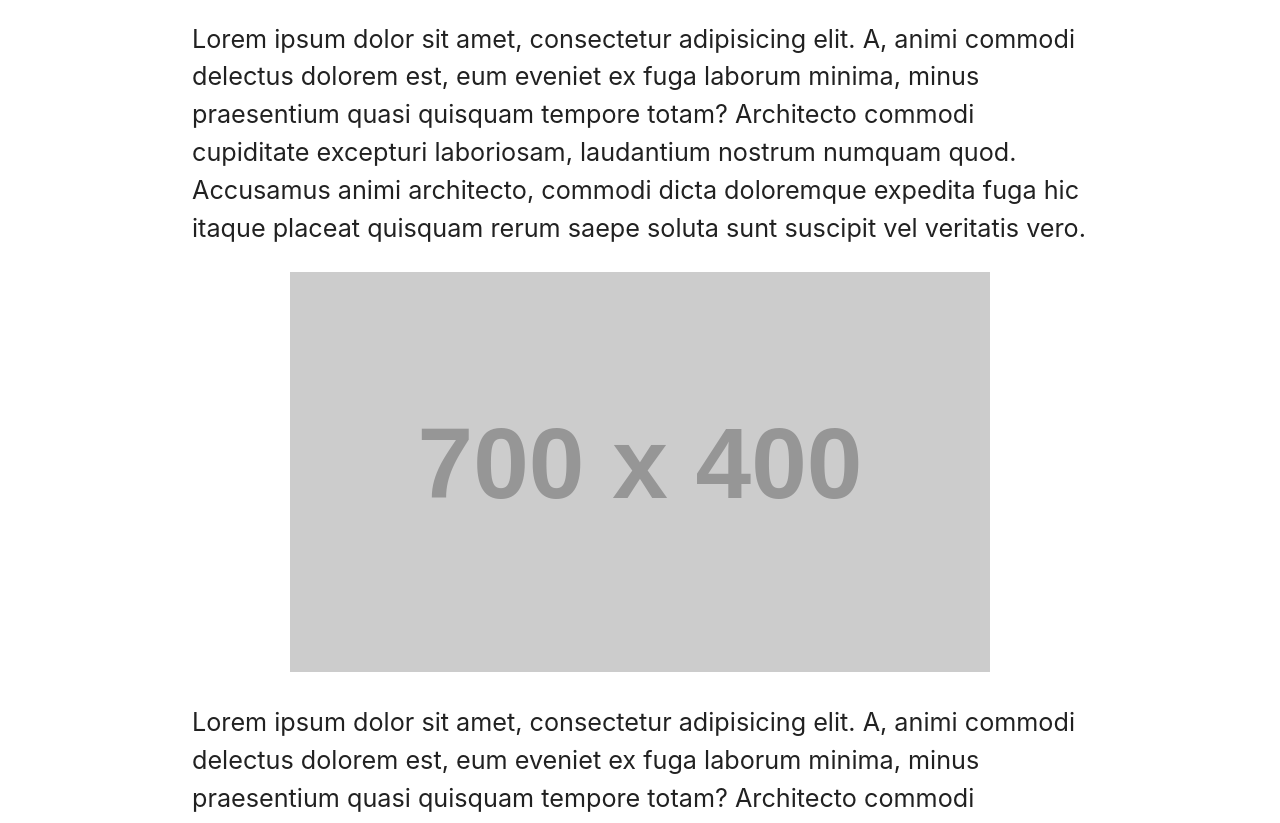
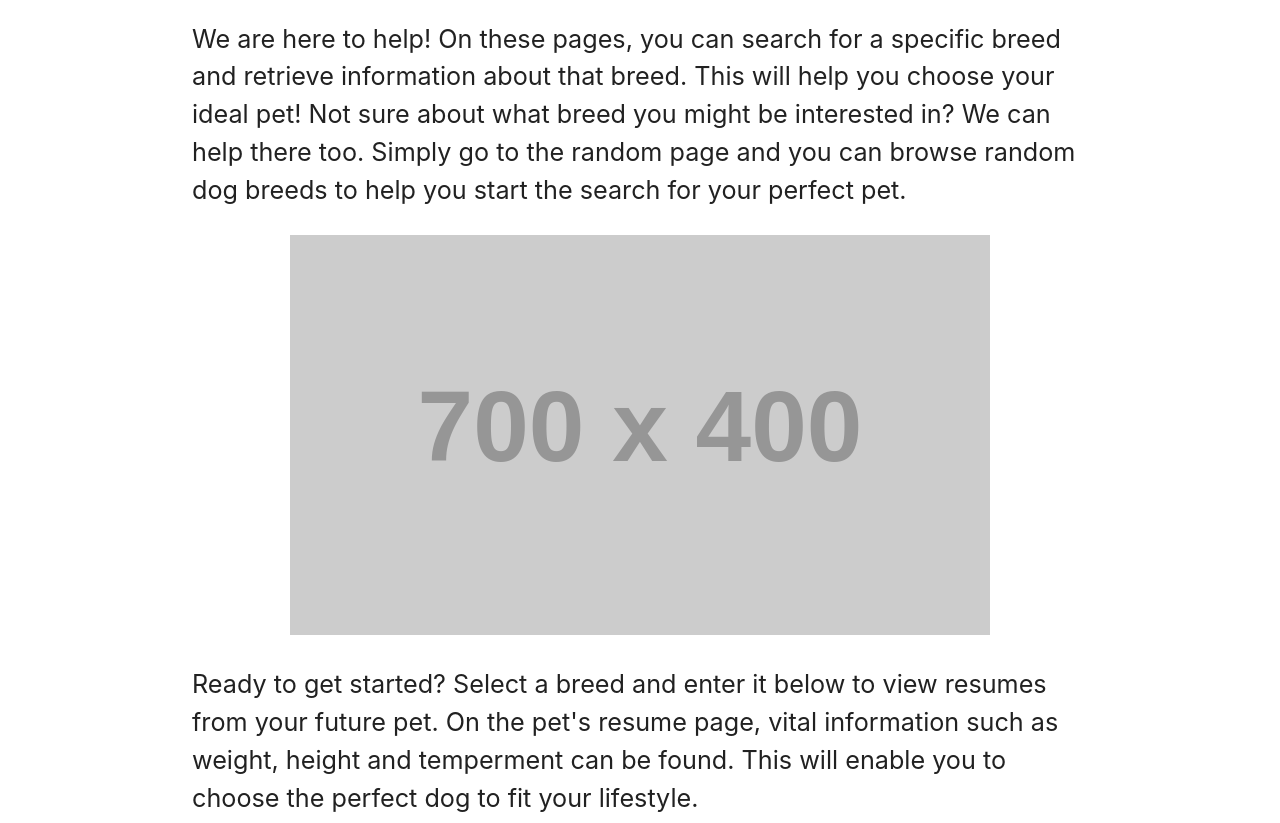
Before and after one commit to ChefJayPeek/petResume, a plain HTML site: page index.html in a window 1280 px wide. Shown: the part 163-986 px from the top of the page. Drawn offline with nearby package versions, Linux system fonts and the light colour scheme; no server answers; placeholder pictures from the web are drawn by us.

Commit message:
Jay code (#26)
* Populate breed name, weight and height based on response from dogapi functional

* fixing locally created confilct

* added text to main-page.html

* added text to main-page.html

```diff
--- a/index.html
+++ b/index.html
@@ -26,11 +26,11 @@
 <main>
 <div class="container">
     <h2 class="center">Looking for a pet?</h2>
-    <p class="flow-text">Lorem ipsum dolor sit amet, consectetur adipisicing elit. A, animi commodi delectus dolorem est, eum eveniet ex fuga laborum minima, minus praesentium quasi quisquam tempore totam? Architecto commodi cupiditate excepturi laboriosam, laudantium nostrum numquam quod. Accusamus animi architecto, commodi dicta doloremque expedita fuga hic itaque placeat quisquam rerum saepe soluta sunt suscipit vel veritatis vero.</p>
+    <p class="flow-text">We are here to help!  On these pages, you can search for a specific breed and retrieve information about that breed.  This will help you choose your ideal pet!  Not sure about what breed you might be interested in?  We can help there too.  Simply go to the random page and you can browse random dog breeds to help you start the search for your perfect pet.</p>
     <div id="gallery" class="center">
         <img src="https://placehold.it/700x400" alt="placeholder">
     </div>
-    <p class="flow-text">Lorem ipsum dolor sit amet, consectetur adipisicing elit. A, animi commodi delectus dolorem est, eum eveniet ex fuga laborum minima, minus praesentium quasi quisquam tempore totam? Architecto commodi cupiditate excepturi laboriosam, laudantium nostrum numquam quod. Accusamus animi architecto, commodi dicta doloremque expedita fuga hic itaque placeat quisquam rerum saepe soluta sunt suscipit vel veritatis vero.</p>
+    <p class="flow-text">Ready to get started?  Select a breed and enter it below to view resumes from your future pet.  On the pet's resume page, vital information such as weight, height and temperment can be found.  This will enable you to choose the perfect dog to fit your lifestyle.</p>
 
     <h4 class="center">Learn about your future dog now:</h4>
     <!--              Search Box-->
```
